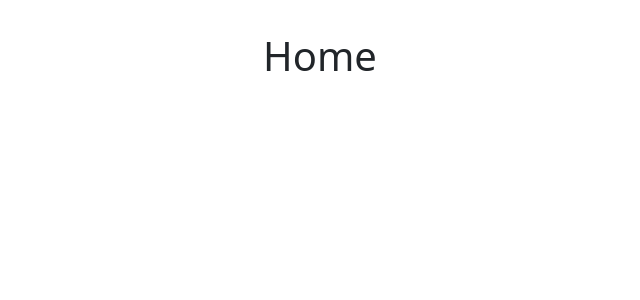
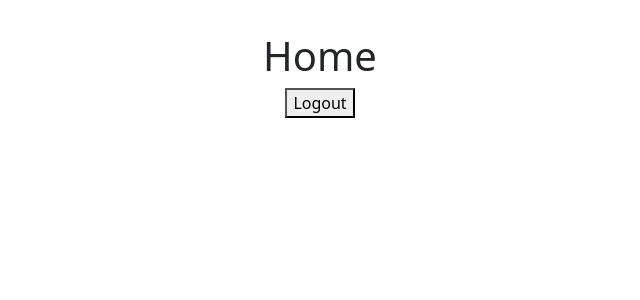
Before and after one commit to IcesiComputacionInternet/TallerJPAFront, a React (Vite) app: page / in a window 1280 px wide. Shown: the top 300 px of the page, without its empty margins (320-960 px from the left). Built offline with nearby package versions, Linux system fonts and the light colour scheme; sample sign-in values are in the browser's storage.

Commit message:
Implemented button to log out

```diff
--- a/src/components/Home.tsx
+++ b/src/components/Home.tsx
@@ -1,9 +1,28 @@
 import React from "react";
 import axios from "axios";
+import { useNavigate } from "react-router-dom"
 
+interface Props {
+    setIsLoggedIn: (value: boolean) => void;
+}
 
-function Home() {
-    return <h1>Home</h1>;
+function Home( { setIsLoggedIn }: Props) {
+
+    const navigate = useNavigate();
+
+    const handleLogout = () => {
+        localStorage.removeItem("jwt");
+        setIsLoggedIn(false);
+        navigate("/login");
+    };
+
+    return (
+        <>
+            <h1>Home</h1>
+            <button onClick={handleLogout}>Logout</button>
+        </>
+    );
+
 }
 
 export default Home;
--- a/src/pages/App.tsx
+++ b/src/pages/App.tsx
@@ -22,7 +22,7 @@ function App() {
         <Route path="/login" element={<Login setLogin={logIn} />}></Route>
         <Route
           path="/"
-          element={isLoggedIn ? <Home /> : <Navigate to="/login" />}
+          element={isLoggedIn ? <Home setIsLoggedIn={setIsLoggedIn}/> : <Navigate to="/login" />}
         ></Route>
         <Route
           path="/*"
@@ -33,4 +33,4 @@ function App() {
   );
 }
 
-export default App
+export default App;
```
